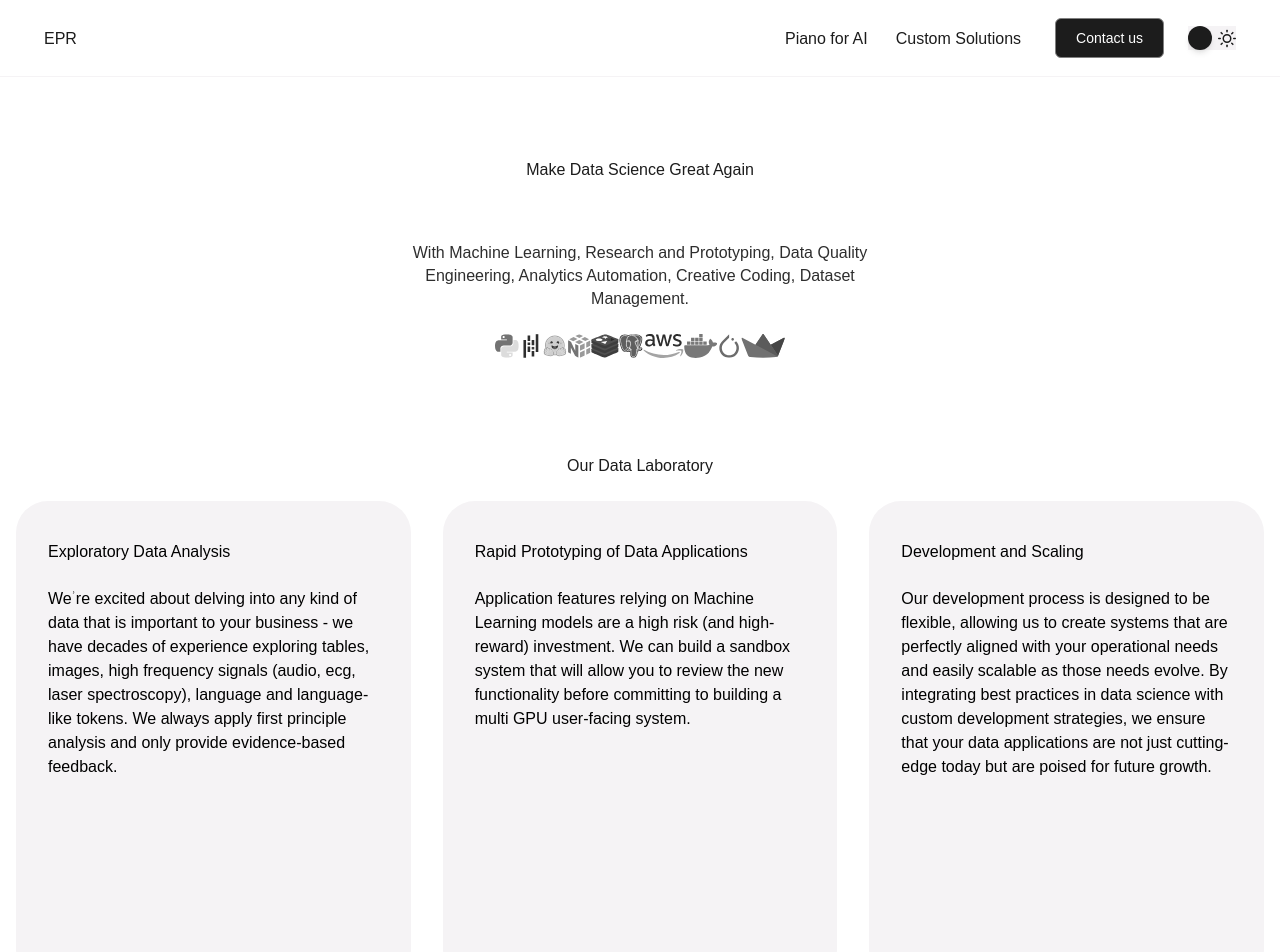
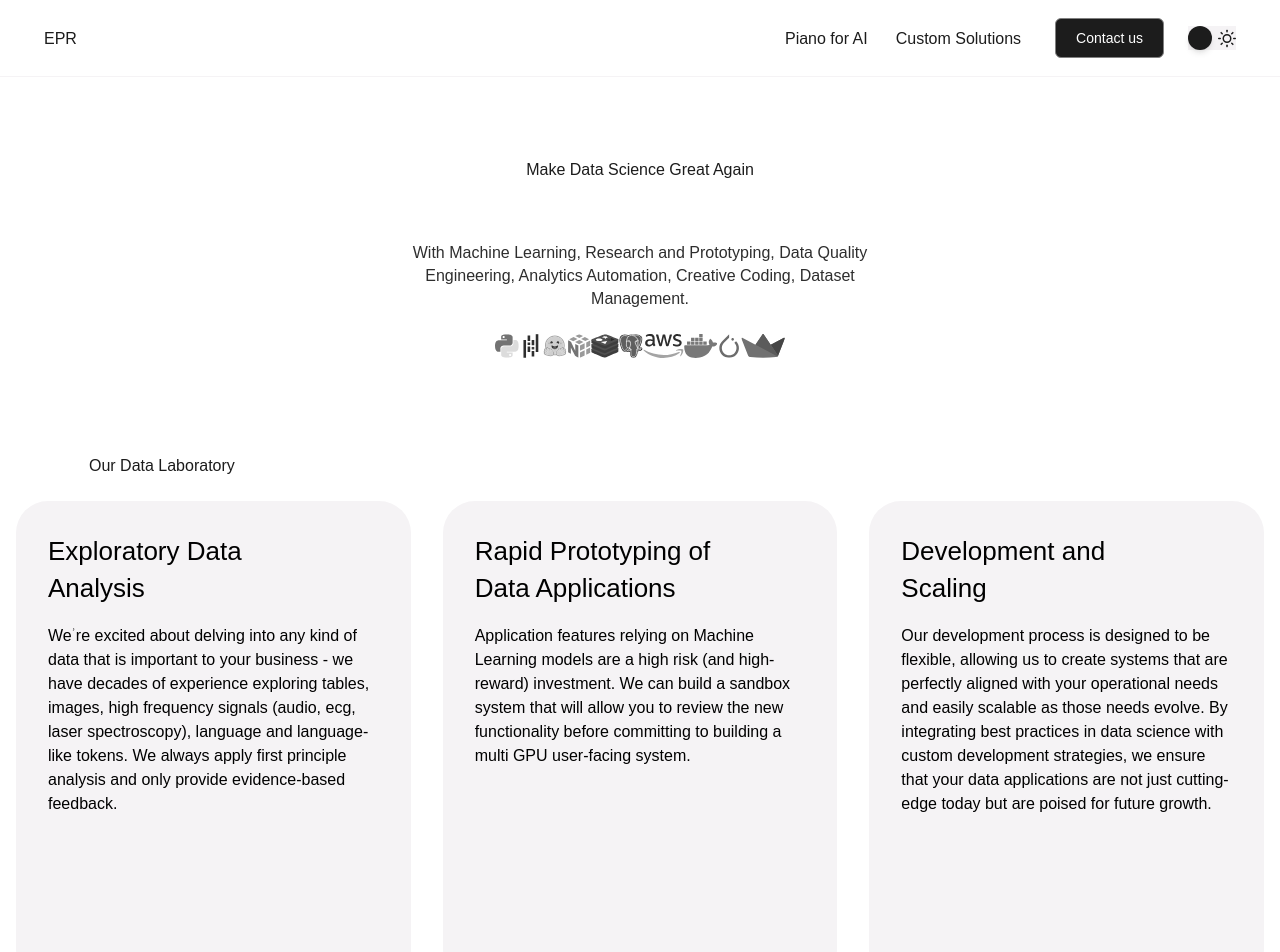
Before and after one commit to Nospoko/epr-landing, a Next.js app in the folder algrtm/: page / in a window 1280 px wide. Shown: the top 952 px of the page. Built offline with nearby package versions, Linux system fonts and the light colour scheme.

Commit message:
DataLabSection corrected

```diff
--- a/algrtm/src/components/DataLabSection.js
+++ b/algrtm/src/components/DataLabSection.js
@@ -3,17 +3,17 @@ import dataLabSectionTexts from "@/data/dataLabSectionTexts";
 
 const DataLabSection = () => {
   return (
-    <section className="w-full flex flex-col gap-6 justify-center items-center text-center mb-[2.75rem] lg:my-[5.88rem] mt-[2.75rem] mx-[1rem] md:mt-[7.75rem] md:mx-[4.56rem] xl:mx-[5.88rem] bg-neutralLight-neutral100 dark:bg-neutralDark-neutral100">
-      <h4 className="h4 lg:h2SB xl:h2 text-start text-neutralLight-neutral10 dark:text-neutralDark-neutral10">
+    <section className="w-full flex flex-col gap-6 mb-[2.75rem] lg:my-[5.88rem] mt-[2.75rem] mx-[1rem] md:mt-[7.75rem] md:mx-[4.56rem] xl:mx-[5.88rem] bg-neutralLight-neutral100 dark:bg-neutralDark-neutral100">
+      <div className="h4 lg:h2SB xl:h2 mx-[1rem] md:mx-[4.56rem] xl:mx-[5.88rem] text-neutralLight-neutral10 dark:text-neutralDark-neutral10">
         Our Data Laboratory
-      </h4>
-      <div className="flex flex-col gap-[2rem] lg:flex-row w-full self-stretch justify-center items-center">
+      </div>
+      <div className="flex flex-col gap-[2rem] lg:flex-row w-full self-stretch justify-center items-center text-center ">
         {dataLabSectionTexts.map((item, index) => (
           <div
             key={index}
             className="flex flex-col text-start bg-neutralLight-neutral90 border-neutralLight-neutral90  border-1 rounded-[2rem] gap-[1rem] p-[2rem] w-full max-w-[24.75rem] h-[21.62rem] xl:h-[31.38rem] lg:h-[30.12rem]"
           >
-            <h5 className="h6_600 lg:text-[1.625] lg:leading-[2.34rem] lg-text-semibold">
+            <h5 className="h6_600 lg:text-[1.625rem] lg:leading-[2.34rem] lg:text-semibold max-w-[15rem]">
               {item.title}
             </h5>
             <p className="p2">{item.description}</p>
```
Also changed, not shown: algrtm/src/components/shared/CollapsibleSectionsComponent.js (+0 -54 lines).
